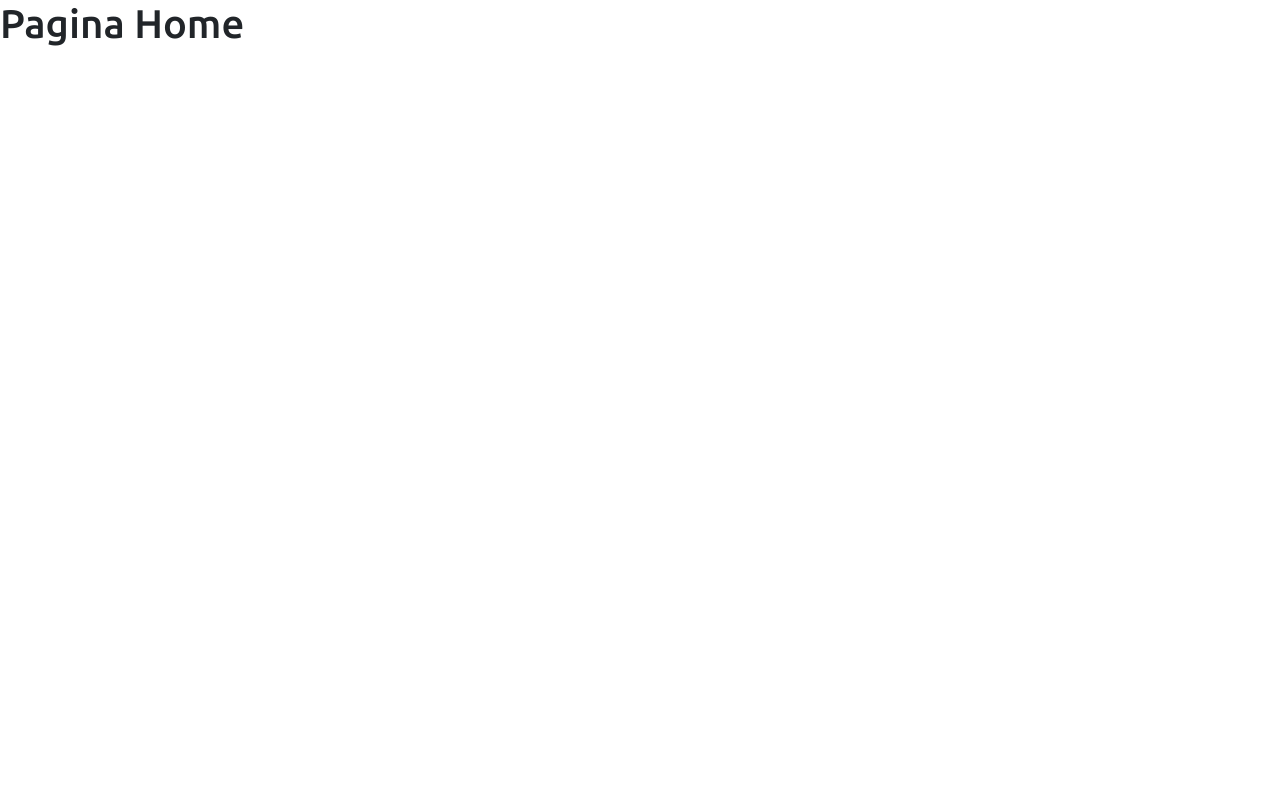
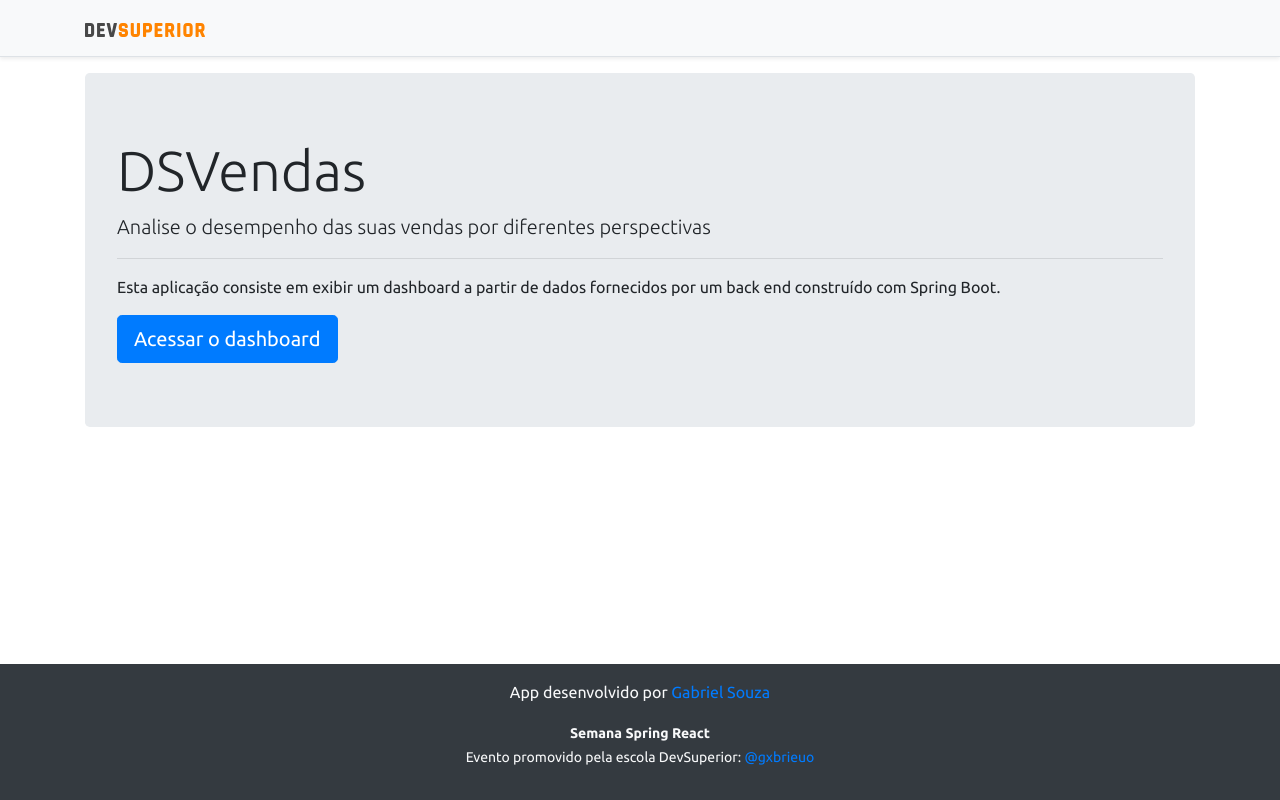
Before and after one commit to AmurimGabriel/projeto-sds3, a React (Create React App) app in the folder frontend/: page / in a window 1280 px wide. Built offline with nearby package versions, Linux system fonts and the light colour scheme.

Commit message:
Home, navigation

```diff
--- a/frontend/public/index.html
+++ b/frontend/public/index.html
@@ -1,5 +1,5 @@
 <!DOCTYPE html>
-<html lang="en">
+<html lang="pt">
   <head>
     <meta charset="utf-8" />
     <link rel="icon" href="%PUBLIC_URL%/favicon.ico" />
@@ -9,7 +9,7 @@
       name="description"
       content="Web site created using create-react-app"
     />
-    <title>React App</title>
+    <title>DS Vendas</title>
   </head>
   <body>
     <noscript>You need to enable JavaScript to run this app.</noscript>
--- a/frontend/src/components/NavBar/index.tsx
+++ b/frontend/src/components/NavBar/index.tsx
@@ -1,11 +1,14 @@
 import ImgDsDark from 'assets/img/ds-dark.svg';
+import { Link } from 'react-router-dom';
 
 function NavBar() {
     return (
         <div className="d-flex flex-column flex-md-row align-items-center p-3 px-md-4 mb-3 bg-light border-bottom shadow-sm">
             <div className="container">
                 <nav className="my-2 my-md-0 mr-md-3">
-                    <img src={ImgDsDark} alt="DevSuperior" width="120" />
+                    <Link to="/">
+                        <img src={ImgDsDark} alt="DevSuperior" width="120" />
+                    </Link>
                 </nav>
             </div>
         </div>
--- a/frontend/src/pages/Home/index.tsx
+++ b/frontend/src/pages/Home/index.tsx
@@ -1,8 +1,24 @@
+import Footer from "components/Footer";
+import NavBar from "components/NavBar";
+import { Link } from "react-router-dom";
+
 const Home = () => {
     return (
-        <div>
-            <h1>Pagina Home</h1>
-        </div>
+        <>
+            <NavBar />
+            <div className="container">
+                <div className="jumbotron">
+                    <h1 className="display-4">DSVendas</h1>
+                    <p className="lead">Analise o desempenho das suas vendas por diferentes perspectivas</p>
+                    <hr />
+                    <p>Esta aplicação consiste em exibir um dashboard a partir de dados fornecidos por um back end construído com Spring Boot.</p>
+                    <Link to="/dashboard" className="btn btn-primary btn-lg">
+                        Acessar o dashboard
+                    </Link>
+                </div>
+            </div>
+            <Footer />
+        </>
     );
 }
 
```
